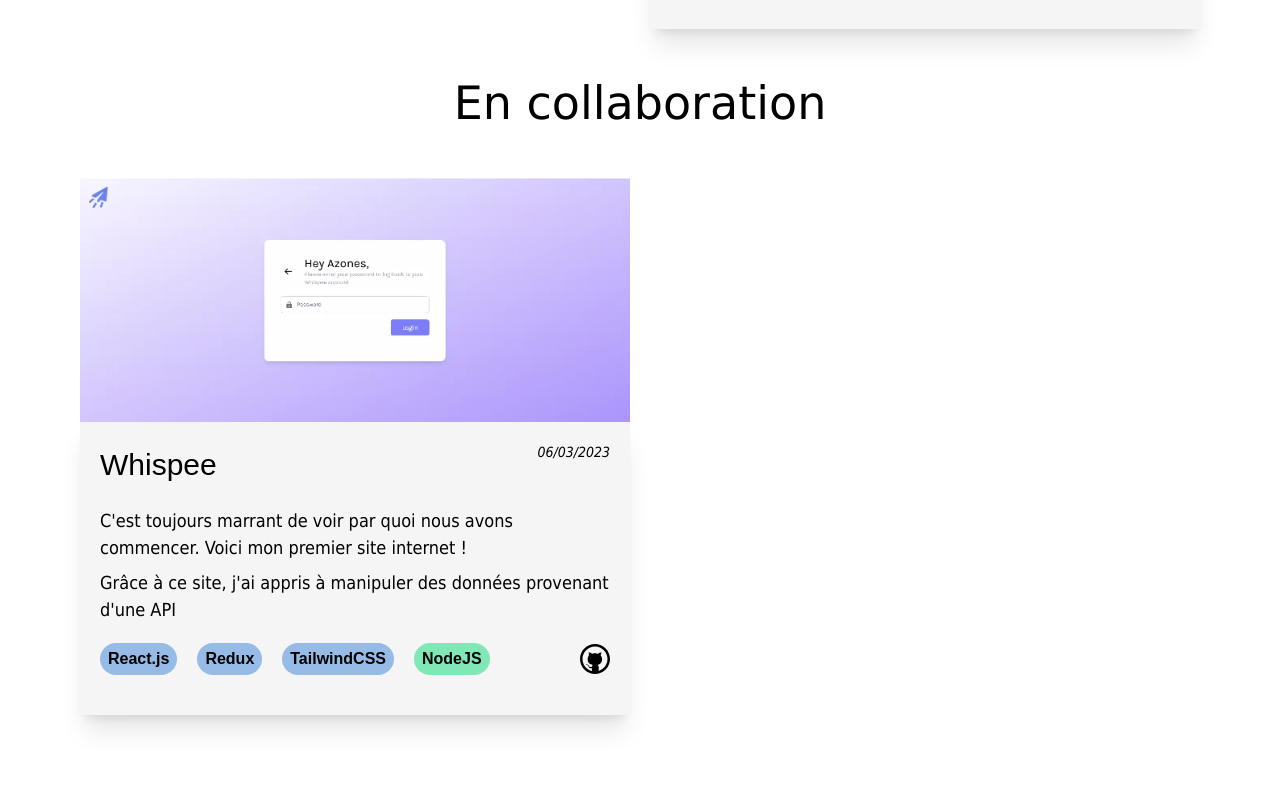
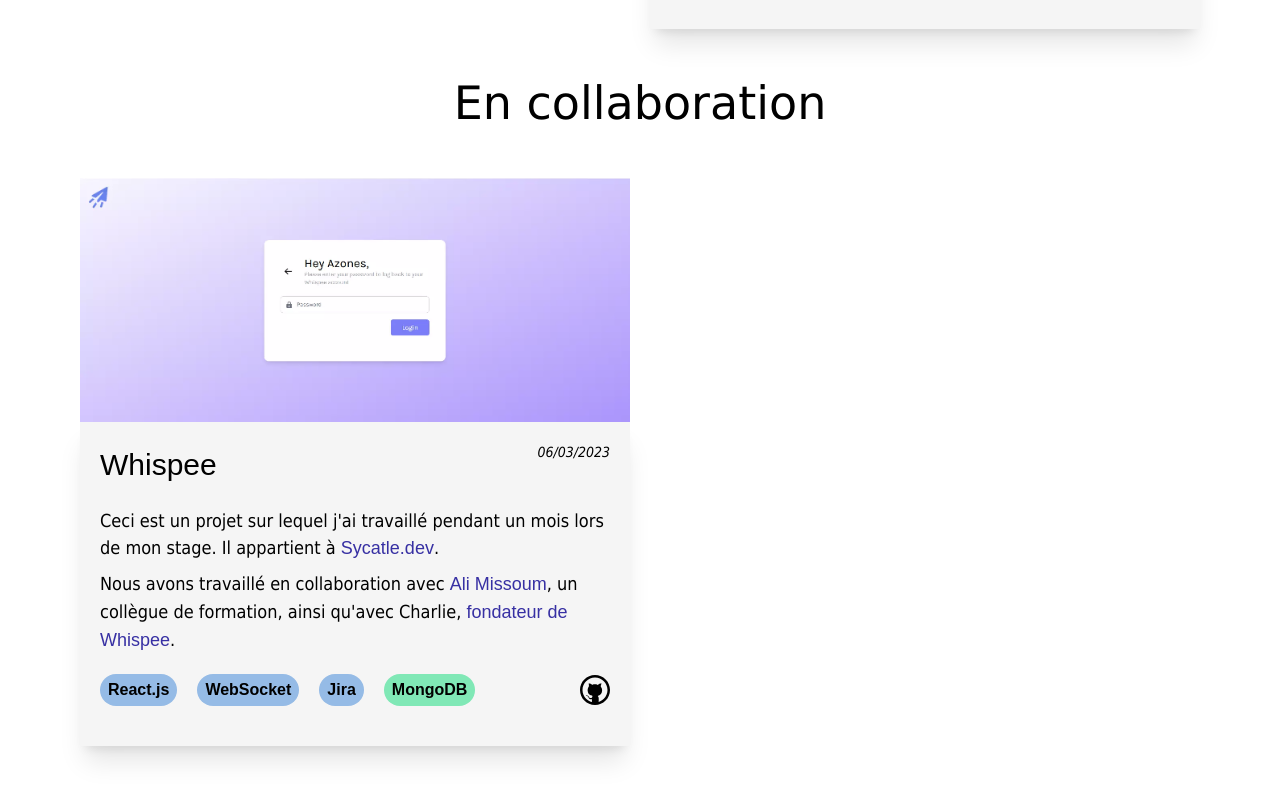
Before and after one commit to Azonesbz/vincentavez, a React (Vite) app in the folder client/: page / in a window 1280 px wide. Shown: the part 3955-4755 px from the top of the page. Built offline with nearby package versions, Linux system fonts and the light colour scheme; a web font is replaced by a local one.

Commit message:
added content to whispee project

```diff
--- a/client/src/components/portfolio/CooperationProject.jsx
+++ b/client/src/components/portfolio/CooperationProject.jsx
@@ -28,16 +28,15 @@ export default function Cooperation() {
                         <i className="text-sm">06/03/2023</i>
                     </div>
                     <div className="flex flex-col space-y-2 mt-5">
-                        <p>C'est toujours marrant de voir par quoi nous avons commencer. Voici mon premier site internet !</p>
-                        <p>Grâce à ce site, j'ai appris à manipuler des données provenant d'une API</p>
-
+                        <p>Ceci est un projet sur lequel j'ai travaillé pendant un mois lors de mon stage. Il appartient à <span className='text-indigo-800'>Sycatle.dev</span>.</p>
+                        <p>Nous avons travaillé en collaboration avec <span className='text-indigo-800'>Ali Missoum</span>, un collègue de formation, ainsi qu'avec Charlie, <span className='text-indigo-800'>fondateur de Whispee</span>.</p>
                     </div>
                     <div className="flex justify-between items-center ">
                         <div className="flex flex-wrap gap-5 py-5">
                             <span className="inline-block bg-[#95bbe6] font-bold py-1 px-2 rounded-full">React.js</span>
-                            <span className="inline-block bg-[#95bbe6] font-bold py-1 px-2 rounded-full">Redux</span>
-                            <span className="inline-block bg-[#95bbe6] font-bold py-1 px-2 rounded-full">TailwindCSS</span>
-                            <span className="inline-block bg-[#80e8b6] font-bold py-1 px-2 rounded-full">NodeJS</span>
+                            <span className="inline-block bg-[#95bbe6] font-bold py-1 px-2 rounded-full">WebSocket</span>
+                            <span className="inline-block bg-[#95bbe6] font-bold py-1 px-2 rounded-full">Jira</span>
+                            <span className="inline-block bg-[#80e8b6] font-bold py-1 px-2 rounded-full">MongoDB</span>
                         </div>
                         <Link to="https://github.com/sycatledev/WhispeeChat" target='_blank'>
                             <svg className="hover:scale-95 duration-200" width="30" height="30" fill="currentColor" viewBox="0 0 24 24" xmlns="http://www.w3.org/2000/svg">
```
